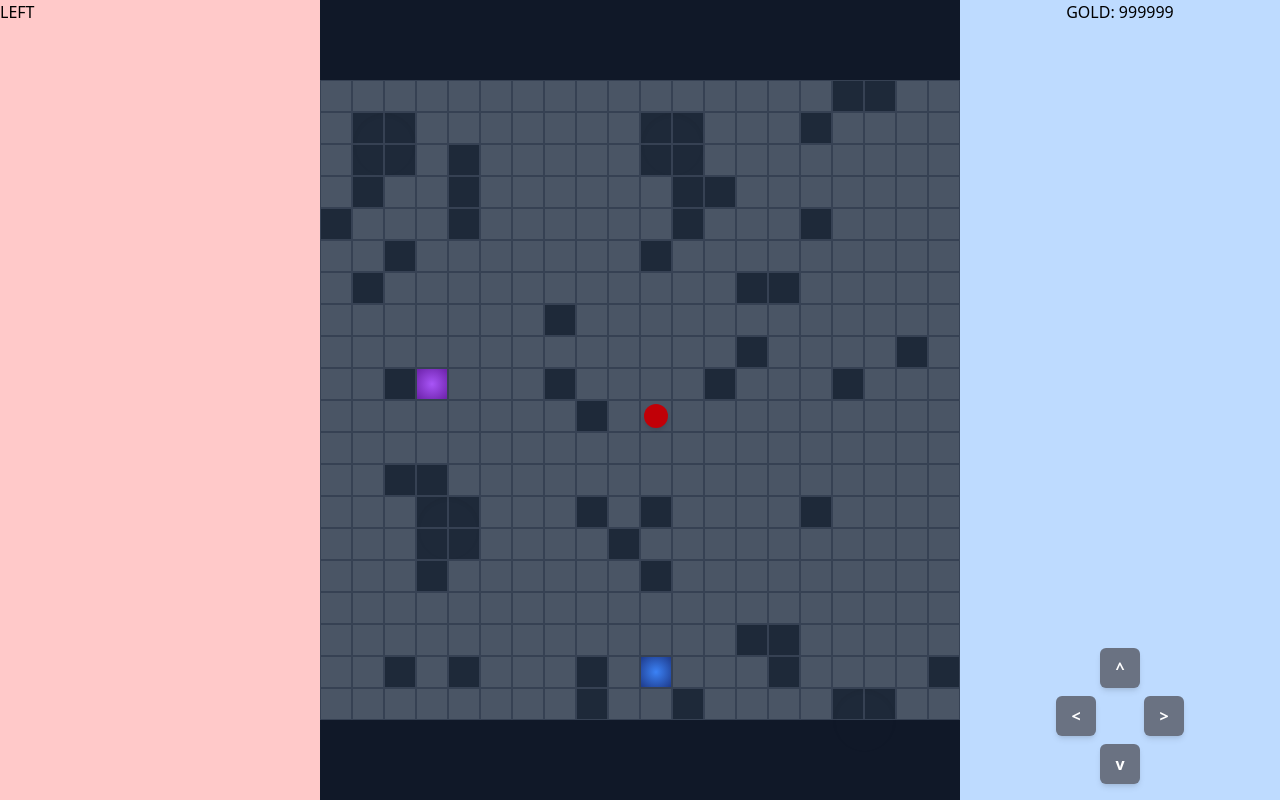
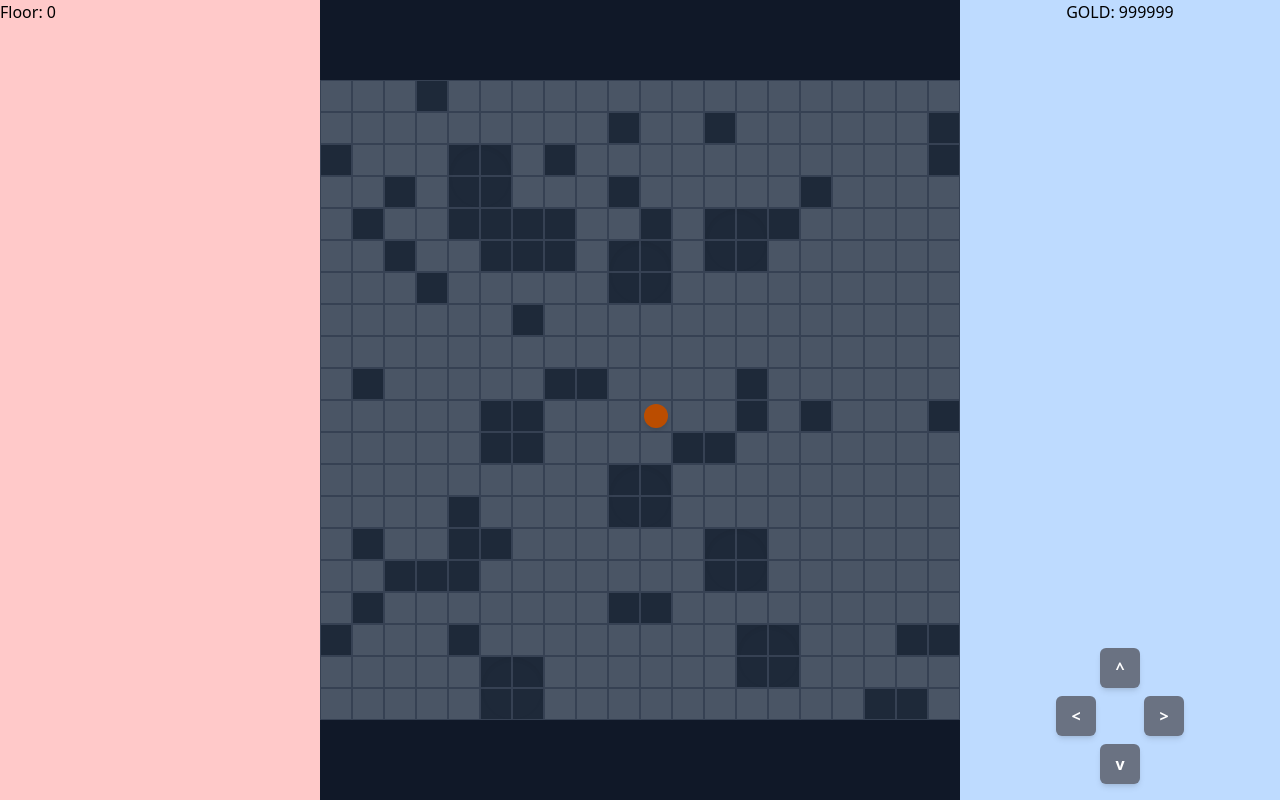
Before and after one commit to yong-fbug/NFL-GAME, a React (Vite) app: page / in a window 1280 px wide. Built offline with nearby package versions, Linux system fonts and the light colour scheme.

Commit message:
update UI

```diff
--- a/src/App.tsx
+++ b/src/App.tsx
@@ -1,13 +1,27 @@
-import { useRef } from "react";
+import { useEffect, useRef, useState } from "react";
 import { GameController } from "./components/GameController";
 
 const App = () => {
   const gameControllerRef = useRef<{
     movePiece: (dx: number, dy: number) => void;
+    floor: number;
   }>(null);
+
+  const [floor, setFloor] = useState(0);
+
+  useEffect(() => {
+    const interval = setInterval(() => {
+      const floorValue = gameControllerRef.current?.floor ?? 0;
+      setFloor(floorValue);
+    }, 200);
+
+    return () => clearInterval(interval);
+  }, []);
   return (
     <div className="flex h-screen w-screen">
-      <div className="basis-1/4 flex-none bg-red-200">LEFT</div>
+      <div className="basis-1/4 flex-none bg-red-200">
+        <p>Floor: {floor} </p>
+      </div>
 
       <div className="basis-1/2 flex-none flex items-center justify-center bg-gray-900">
         <GameController ref={gameControllerRef} />
--- a/src/components/GameController.tsx
+++ b/src/components/GameController.tsx
@@ -8,7 +8,7 @@ import React, {
 import { generateMap, HEIGHT, WIDTH } from "../game/generateMap";
 import { GameCanvas } from "./GameCanvas";
 
-export const GameController = forwardRef((props, ref) => {
+export const GameController = forwardRef((_, ref) => {
   const initial = React.useMemo(() => generateMap(), []);
   const [floor, setFloor] = useState(0);
   const [tileSize, setTileSize] = useState(20);
@@ -94,7 +94,7 @@ export const GameController = forwardRef((props, ref) => {
   };
 
   //Make movePiece available to parent
-  useImperativeHandle(ref, () => ({ movePiece }));
+  useImperativeHandle(ref, () => ({ movePiece, floor }));
 
   return (
     <div
--- a/src/game/Tile.tsx
+++ b/src/game/Tile.tsx
@@ -17,7 +17,8 @@ export const Tile: React.FC<TileProps> = React.memo(
       map[y]?.[x + 1] === 2 &&
       map[y + 1]?.[x] === 2 &&
       map[y + 1]?.[x + 1] === 2 &&
-      (map[y - 1]?.[x] !== 2 && map[y]?.[x - 1] !== 2);
+      map[y - 1]?.[x] !== 2 &&
+      map[y]?.[x - 1] !== 2;
 
     return (
       <div
@@ -33,11 +34,7 @@ export const Tile: React.FC<TileProps> = React.memo(
               : undefined,
         }}
         className={`border border-gray-700 ${
-          cell === 1
-            ? "bg-gray-800"
-            : cell === 0
-            ? "bg-gray-600"
-            : ""
+          cell === 1 ? "bg-gray-800" : cell === 0 ? "bg-gray-600" : ""
         }`}
       >
         {cell === 2 && isTopLeftOfLargeTree && (
@@ -57,7 +54,7 @@ export const Tile: React.FC<TileProps> = React.memo(
 
         {isPiece && (
           <div
-            className="bg-red-700 shadow-md"
+            className="bg-amber-700 shadow-md"
             style={{
               position: "absolute",
               width: "80%",
--- a/src/game/generateMap.ts
+++ b/src/game/generateMap.ts
@@ -1,10 +1,13 @@
-export const WIDTH = 20;
-export const HEIGHT = 20;
+export const WIDTH = 50;
+export const HEIGHT = 50;
 
 //0 walkable, 1 wall, 21 -, 20 +
 type Tile = 0 | 1 | 2 | 21 | 20;
 
-export function generateMap(): { map: Tile[][]; spawn: { x: number; y: number } } {
+export function generateMap(): {
+  map: Tile[][];
+  spawn: { x: number; y: number };
+} {
   const map: Tile[][] = Array.from({ length: HEIGHT }, () =>
     Array.from({ length: WIDTH }, () => 0)
   );
@@ -40,7 +43,8 @@ export function generateMap(): { map: Tile[][]; spawn: { x: number; y: number }
 
   const STAIRS_TYPES: Tile[] = [20, 21];
   for (const type of STAIRS_TYPES) {
-    if (validSpotsStairs.length === 0) throw new Error("No space left for stairs");
+    if (validSpotsStairs.length === 0)
+      throw new Error("No space left for stairs");
     const idx = Math.floor(Math.random() * validSpotsStairs.length);
     const spot = validSpotsStairs.splice(idx, 1)[0];
     map[spot.y][spot.x] = type;
```
